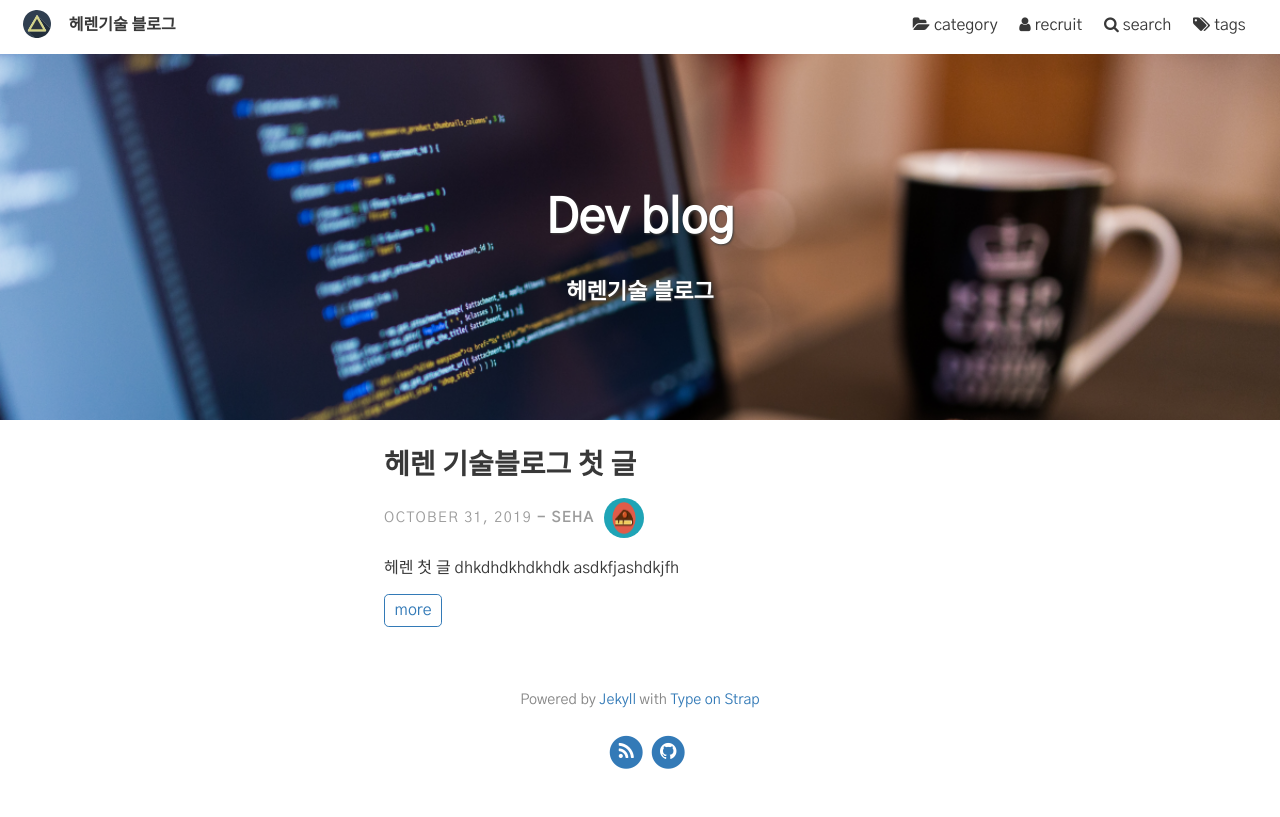
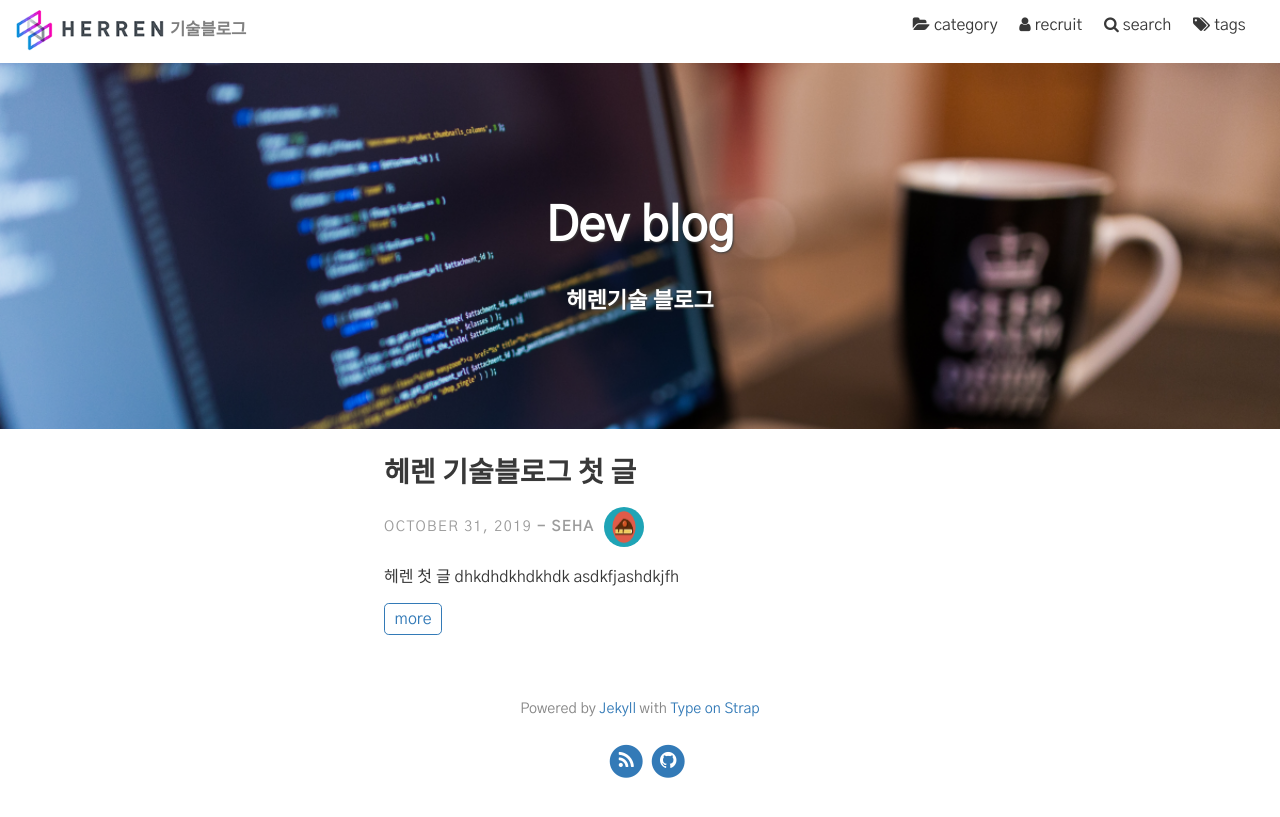
Before and after one commit to herrenofficial/herrenofficial.github.io, a Jekyll site: the page built from index.html, in a window 1280 px wide. Shown: the top 817 px of the page. Built offline with Jekyll 4.4.1, drawn with Linux system fonts in a browser that asks for light colours; the list of posts is cut into pages by our own code.

Commit message:
Add : 로고 추가

```diff
--- a/_config.yml
+++ b/_config.yml
@@ -1,16 +1,16 @@
 # SITE CONFIGURATION
 baseurl: ""
 url: "https://herrenofficial.github.io"
-title: "헤렌기술 블로그"
+title: "Herren 기술블로그"
 description: "Herren devlog" # used by search engines
 
 
 # THEME-SPECIFIC CONFIGURATION
 theme_settings:
   # Meta
-  title: "헤렌기술 블로그"
-  avatar: assets/img/triangle.svg
-  favicon: assets/favicon.ico
+  title: 기술블로그
+  avatar: assets/img/herren-logo.png
+  favicon: assets/img/herren-icon.png
   gravatar: # Email MD5 hash
 
   # Header and footer text
--- a/_includes/navbar.html
+++ b/_includes/navbar.html
@@ -7,7 +7,7 @@
 		</a>
 
 		<h1 class="site-title">
-			<a href="{{ site.baseurl }}/">{{ site.theme_settings.title }}</a>
+			<a href="{{ site.baseurl }}/"><font style="color:gray; font-size: 0.8em">{{ site.theme_settings.title }}</font></a>
 		</h1>
 	</div>
 
--- a/_sass/includes/_navbar.scss
+++ b/_sass/includes/_navbar.scss
@@ -1,6 +1,6 @@
 .site-header {
     //padding-bottom: 1%;
-    padding: 1% 1% 0.5%;
+    padding: 1% 1% 0.3%;
     padding-right: 2%;
     background: #fff;
     display: inline-block;
@@ -21,21 +21,20 @@
     }
 
     .avatar {
-        height: 3em;
-        width: 3em;
+        height: 3.7em;
         float: left;
         margin-top: -13px;
-        border-radius: 0.2em;
-        margin-right: 0.5em;
-        padding: 10px 10px;
-
     }
 
     .site-title {
         float: left;
         font-weight: bold;
-        font-size: 1em;
+        font-size: 1.3em;
         line-height: 1.5;
+    }
+
+    img {
+        padding: 0;
     }
 
     nav {
```
Also changed, not shown: _posts/2019-10-31-herren-first-post.md (+1 -0 lines), assets/img/herren-icon.png (added), assets/img/herren-logo.png (added).
